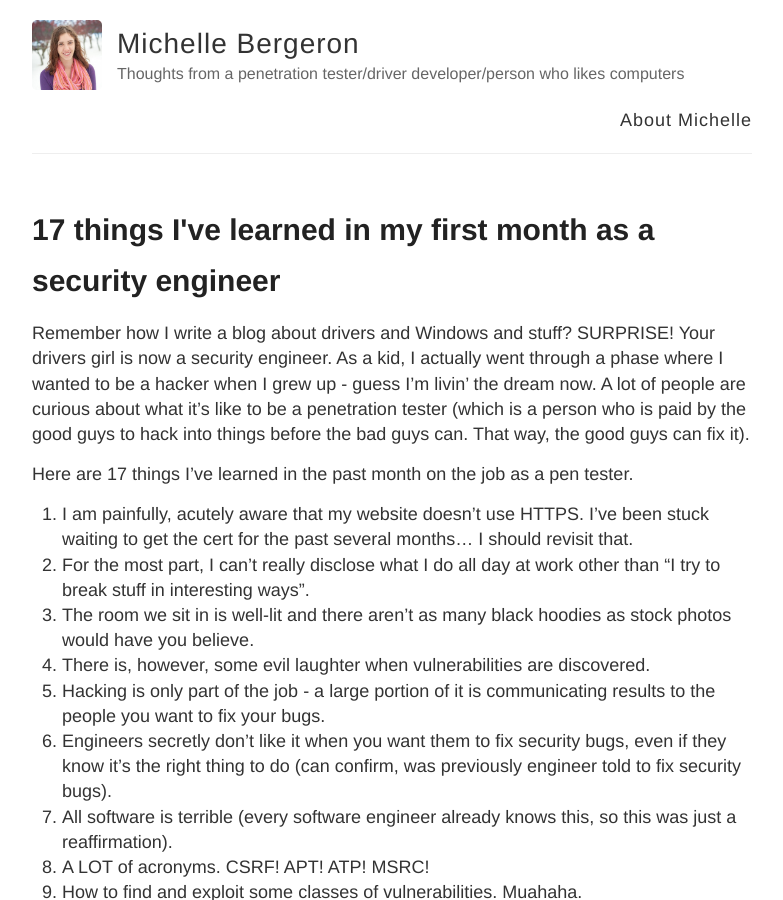
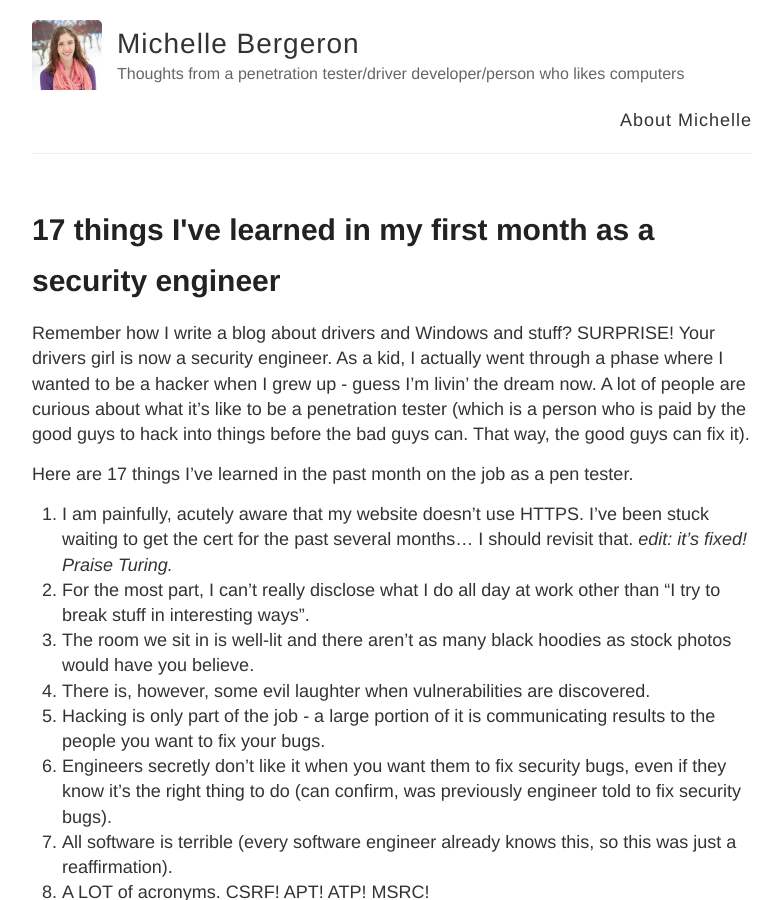
Before and after one commit to mrb113/mrb113.github.io, a Jekyll site: the page built from _posts/2018-8-8-First-Month-In-Security.md, in a window 1280 px wide and 900 px high. Shown: the whole window, without its empty margins (248-1031 px from the left). Built offline with Jekyll 4.4.1, drawn with Linux system fonts in a browser that asks for light colours; comment, search, counter and statistics services are not loaded.

Commit message:
All hail our lord and savior HTTPs

```diff
--- a/_posts/2018-8-8-First-Month-In-Security.md
+++ b/_posts/2018-8-8-First-Month-In-Security.md
@@ -9,7 +9,7 @@ A lot of people are curious about what it's like to be a penetration tester (whi
 
 Here are 17 things I've learned in the past month on the job as a pen tester.
 
-0. I am painfully, acutely aware that my website doesn't use HTTPS. I've been stuck waiting to get the cert for the past several months... I should revisit that.
+0. I am painfully, acutely aware that my website doesn't use HTTPS. I've been stuck waiting to get the cert for the past several months... I should revisit that. *edit: it's fixed! Praise Turing.*
 1. For the most part, I can't really disclose what I do all day at work other than "I try to break stuff in interesting ways".
 2. The room we sit in is well-lit and there aren't as many black hoodies as stock photos would have you believe.
 3. There is, however, some evil laughter when vulnerabilities are discovered.
```
